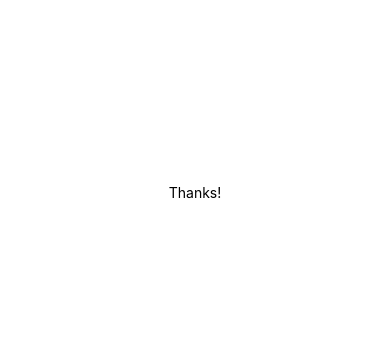
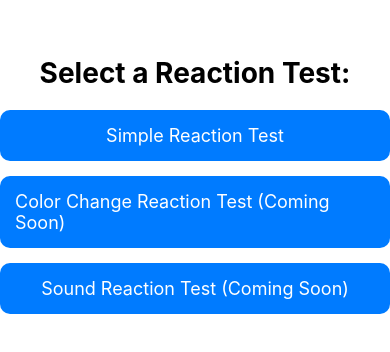
Before and after one commit to ParveerC/ReactionTime, a React Native app in the folder ReactionTime/: screen / in a window 390 px wide. Shown: the part 230-582 px from the top of the page. Built offline with nearby package versions, Linux system fonts and the light colour scheme.

Commit message:
Simple Reaction Test
Only has 1 reaction type of test

```diff
--- a/ReactionTime/App.js
+++ b/ReactionTime/App.js
@@ -1,11 +1,67 @@
-import { StatusBar } from 'expo-status-bar';
-import { StyleSheet, Text, View } from 'react-native';
+import { useState, useRef } from 'react';
+import { StyleSheet, Text, View, TouchableOpacity } from 'react-native';
 
 export default function App() {
+  const [selectedTest, setSelectedTest] = useState(null);
+  const [message, setMessage] = useState('');
+  const [startTime, setStartTime] = useState(null);
+  const [reactionTime, setReactionTime] = useState(null);
+  const timeoutRef = useRef(null);
+
+  const startTest = () => {
+    setMessage('Wait for it...');
+    setReactionTime(null);
+
+    // Random delay between 2 to 5 seconds
+    const delay = Math.floor(Math.random() * 3000) + 2000;
+
+    timeoutRef.current = setTimeout(() => {
+      setMessage('Tap now!');
+      setStartTime(Date.now());
+    }, delay);
+  };
+
+  const handlePress = () => {
+    if (message === 'Tap now!') {
+      const endTime = Date.now();
+      setReactionTime(endTime - startTime);
+      setMessage('Select a test to start again');
+      clearTimeout(timeoutRef.current);
+    } else if (message === 'Wait for it...') {
+      setMessage('Too soon! Press to try again.');
+      clearTimeout(timeoutRef.current);
+    }
+  };
+
+  const handleTestSelection = (testType) => {
+    setSelectedTest(testType);
+    setMessage('Press to start the reaction test');
+    setReactionTime(null);
+  };
+
   return (
     <View style={styles.container}>
-      <Text>Thanks!</Text>
-      <StatusBar style="auto" />
+      {selectedTest === null ? (
+        <View>
+          <Text style={styles.menuTitle}>Select a Reaction Test:</Text>
+          <TouchableOpacity style={styles.menuButton} onPress={() => handleTestSelection('Simple Reaction Test')}>
+            <Text style={styles.menuButtonText}>Simple Reaction Test</Text>
+          </TouchableOpacity>
+          <TouchableOpacity style={styles.menuButton} onPress={() => handleTestSelection('Color Change Reaction Test')}>
+            <Text style={styles.menuButtonText}>Color Change Reaction Test (Coming Soon)</Text>
+          </TouchableOpacity>
+          <TouchableOpacity style={styles.menuButton} onPress={() => handleTestSelection('Sound Reaction Test')}>
+            <Text style={styles.menuButtonText}>Sound Reaction Test (Coming Soon)</Text>
+          </TouchableOpacity>
+        </View>
+      ) : (
+        <TouchableOpacity style={styles.container} onPress={handlePress}>
+          <Text style={styles.message}>{message}</Text>
+          {reactionTime !== null && (
+            <Text style={styles.reactionTime}>Reaction Time: {reactionTime} ms</Text>
+          )}
+        </TouchableOpacity>
+      )}
     </View>
   );
 }
@@ -17,4 +73,31 @@ const styles = StyleSheet.create({
     alignItems: 'center',
     justifyContent: 'center',
   },
+  menuTitle: {
+    fontSize: 28,
+    fontWeight: 'bold',
+    marginBottom: 20,
+    textAlign: 'center',
+  },
+  menuButton: {
+    backgroundColor: '#007bff',
+    padding: 15,
+    borderRadius: 10,
+    marginBottom: 15,
+    alignItems: 'center',
+  },
+  menuButtonText: {
+    color: '#fff',
+    fontSize: 18,
+  },
+  message: {
+    fontSize: 24,
+    textAlign: 'center',
+    margin: 20,
+  },
+  reactionTime: {
+    fontSize: 32,
+    fontWeight: 'bold',
+    color: 'green',
+  },
 });
```
Also changed, not shown: ReactionTime/screens/MenuScreen.js (added), ReactionTime/screens/SimpleReactionTestScreen.js (added).
